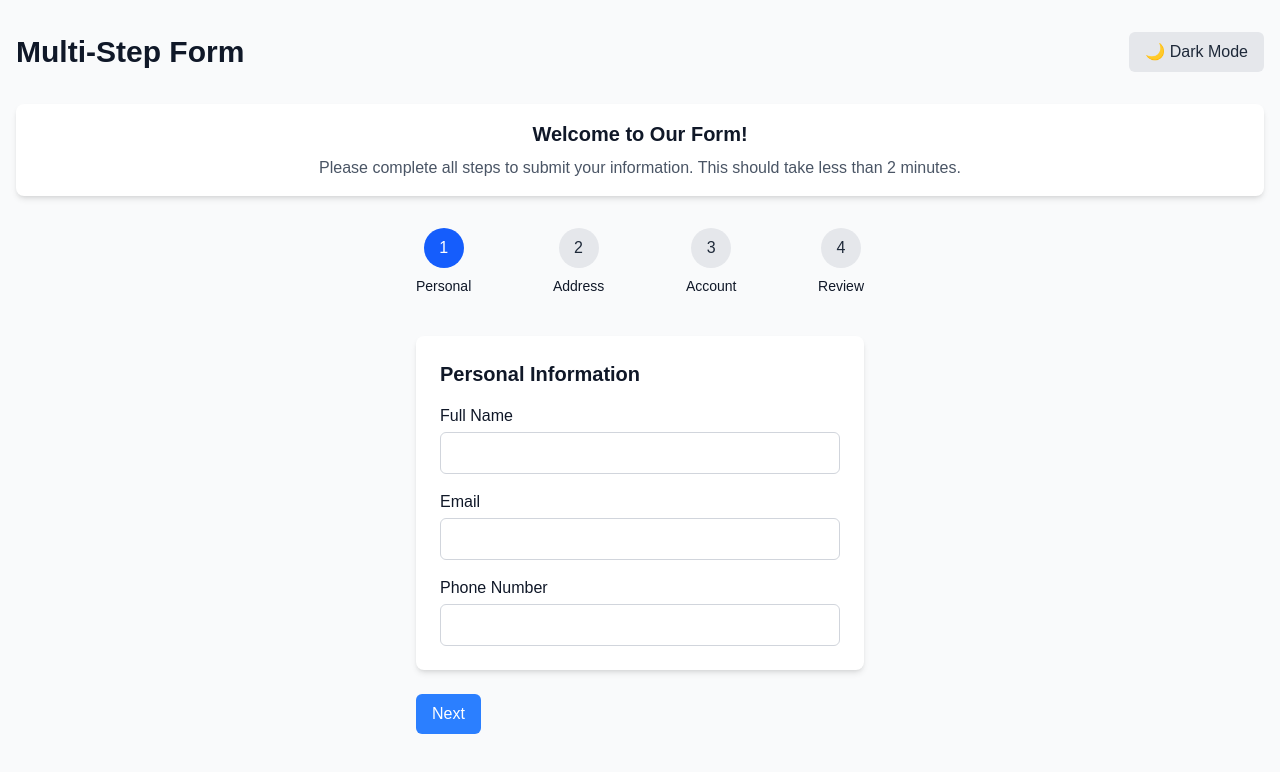
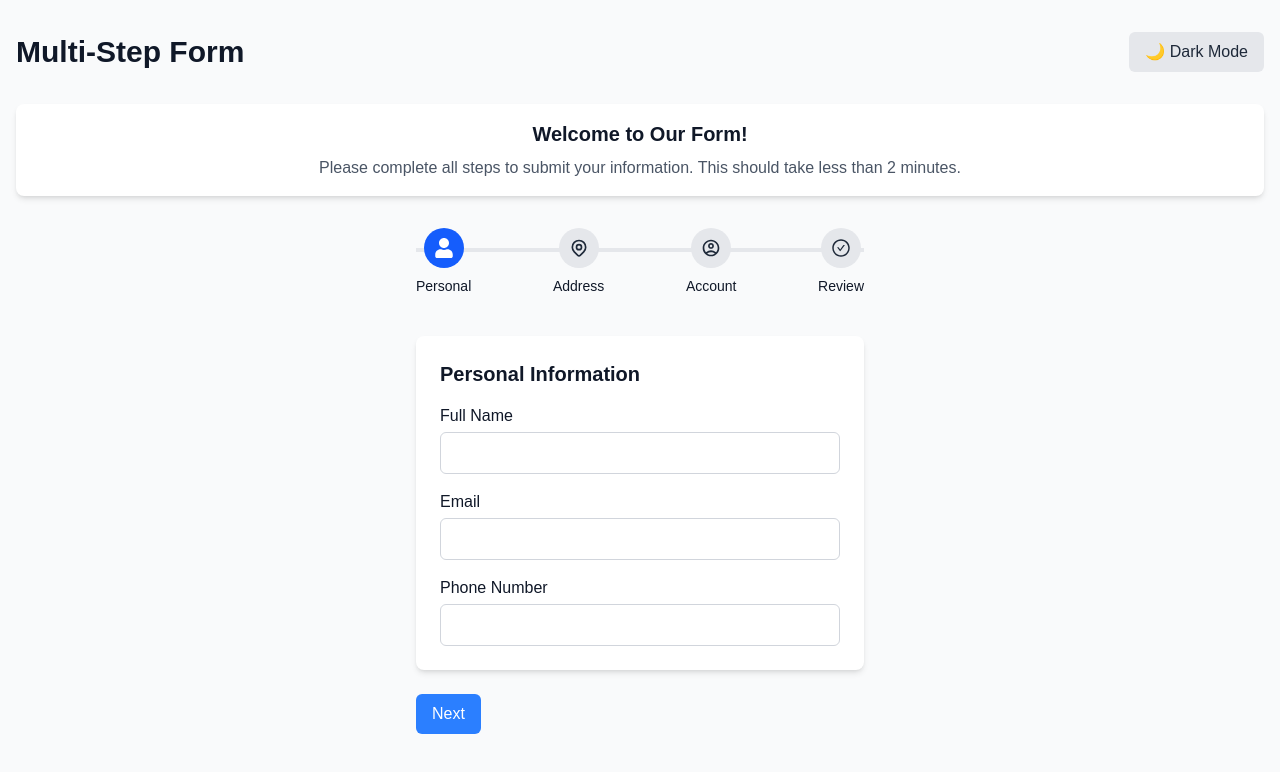
Before and after one commit to Soraiya11-7/multi-step-form, a Next.js app: page / in a window 1280 px wide. Shown: the top 772 px of the page. Built offline with nearby package versions, Linux system fonts and the light colour scheme.

Commit message:
Enhance step tracker with dynamic progress, modern iconography, and improved styling

```diff
--- a/package.json
+++ b/package.json
@@ -14,6 +14,7 @@
     "react": "^19.0.0",
     "react-dom": "^19.0.0",
     "react-hook-form": "^7.55.0",
+    "react-icons": "^5.5.0",
     "zod": "^3.24.2"
   },
   "devDependencies": {
--- a/src/app/page.tsx
+++ b/src/app/page.tsx
@@ -9,6 +9,10 @@ import PersonalInfoStep from "./components/PersonalInfoStep";
 import AddressStep from "./components/AddressStep";
 import AccountStep from "./components/AccountStep";
 import ReviewStep from "./components/ReviewStep";
+import { FaUser } from "react-icons/fa";
+import { HiOutlineLocationMarker } from "react-icons/hi";
+import { MdOutlineAccountCircle } from "react-icons/md";
+import { AiOutlineCheckCircle } from "react-icons/ai";
 
 type FormData = z.infer<typeof formSchema>;
 
@@ -16,6 +20,15 @@ export default function MultiStepForm() {
   const [step, setStep] = useState(1);
   const [darkMode, setDarkMode] = useState(false);
   const [showSuccess, setShowSuccess] = useState(false);
+
+  const icons = [
+    FaUser,
+    HiOutlineLocationMarker,
+    MdOutlineAccountCircle,
+    AiOutlineCheckCircle,
+  ];
+
+  const labels = ["Personal", "Address", "Account", "Review"];
 
   const {
     register,
@@ -133,31 +146,41 @@ export default function MultiStepForm() {
             </div>
 
             <div className="max-w-md mx-auto">
-              <div className="flex justify-between mb-8">
-                {[1, 2, 3, 4].map((stepNumber) => (
-                  <div key={stepNumber} className="flex flex-col items-center">
+
+
+              <div className="flex justify-between mb-8 relative">
+
+                <div className="absolute left-0 right-0 top-5 h-1 bg-gray-200 dark:bg-gray-700 z-0"></div>
+
+
                 <div
-                      className={`w-10 h-10 rounded-full flex items-center justify-center ${
-                        step === stepNumber
+                  className="absolute left-0 top-5 h-1 bg-green-500 z-0"
+                  style={{ width: `${((step - 1) / 3) * 100}%` }}
+                ></div>
+
+                {[0, 1, 2, 3].map((index) => {
+                  const Icon = icons[index];
+                  return (
+                    <div key={`step-${index}`} className="flex flex-col items-center z-10">
+                      <div
+                        className={`w-10 h-10 rounded-full flex items-center justify-center ${step === index + 1
                             ? "bg-blue-600 text-white"
-                          : step > stepNumber
+                            : step > index + 1
                               ? "bg-green-500 text-white"
                               : darkMode
                                 ? "bg-gray-700 text-white"
                                 : "bg-gray-200 text-gray-800"
                           }`}
                       >
-                      {stepNumber}
+                        <Icon className="text-xl" />
                       </div>
-                    <span className="text-sm my-2">
-                      {stepNumber === 1 && "Personal"}
-                      {stepNumber === 2 && "Address"}
-                      {stepNumber === 3 && "Account"}
-                      {stepNumber === 4 && "Review"}
-                    </span>
+                      <span className="text-sm my-2">{labels[index]}</span>
                     </div>
-                ))}
+                  );
+                })}
               </div>
+
+
 
               <form onSubmit={(e) => e.preventDefault()} className="space-y-6">
                 {step === 1 && <PersonalInfoStep register={register} errors={errors} darkMode={darkMode} />}
@@ -170,8 +193,7 @@ export default function MultiStepForm() {
                     <button
                       type="button"
                       onClick={prevStep}
-                      className={`px-4 py-2 rounded-md ${
-                        darkMode
+                      className={`px-4 py-2 rounded-md ${darkMode
                           ? "bg-gray-700 hover:bg-gray-600"
                           : "bg-gray-300 hover:bg-gray-400"
                         }`}
@@ -185,8 +207,7 @@ export default function MultiStepForm() {
                       type="button"
                       onClick={nextStep}
                       disabled={!isStepValid()}
-                      className={`px-4 py-2 rounded-md ${
-                        darkMode
+                      className={`px-4 py-2 rounded-md ${darkMode
                           ? isStepValid()
                             ? "bg-blue-600 hover:bg-blue-700"
                             : "bg-blue-400 cursor-not-allowed"
@@ -201,8 +222,7 @@ export default function MultiStepForm() {
                     <button
                       type="button"
                       onClick={handleSubmit(onSubmit)}
-                      className={`px-4 py-2 rounded-md ${
-                        darkMode
+                      className={`px-4 py-2 rounded-md ${darkMode
                           ? "bg-green-600 hover:bg-green-700"
                           : "bg-green-500 hover:bg-green-600"
                         } text-white`}
```
Also changed, not shown: 1 other file (tests, documents, lock files or other folders). Lines whose indentation alone changed are shown as unchanged.
